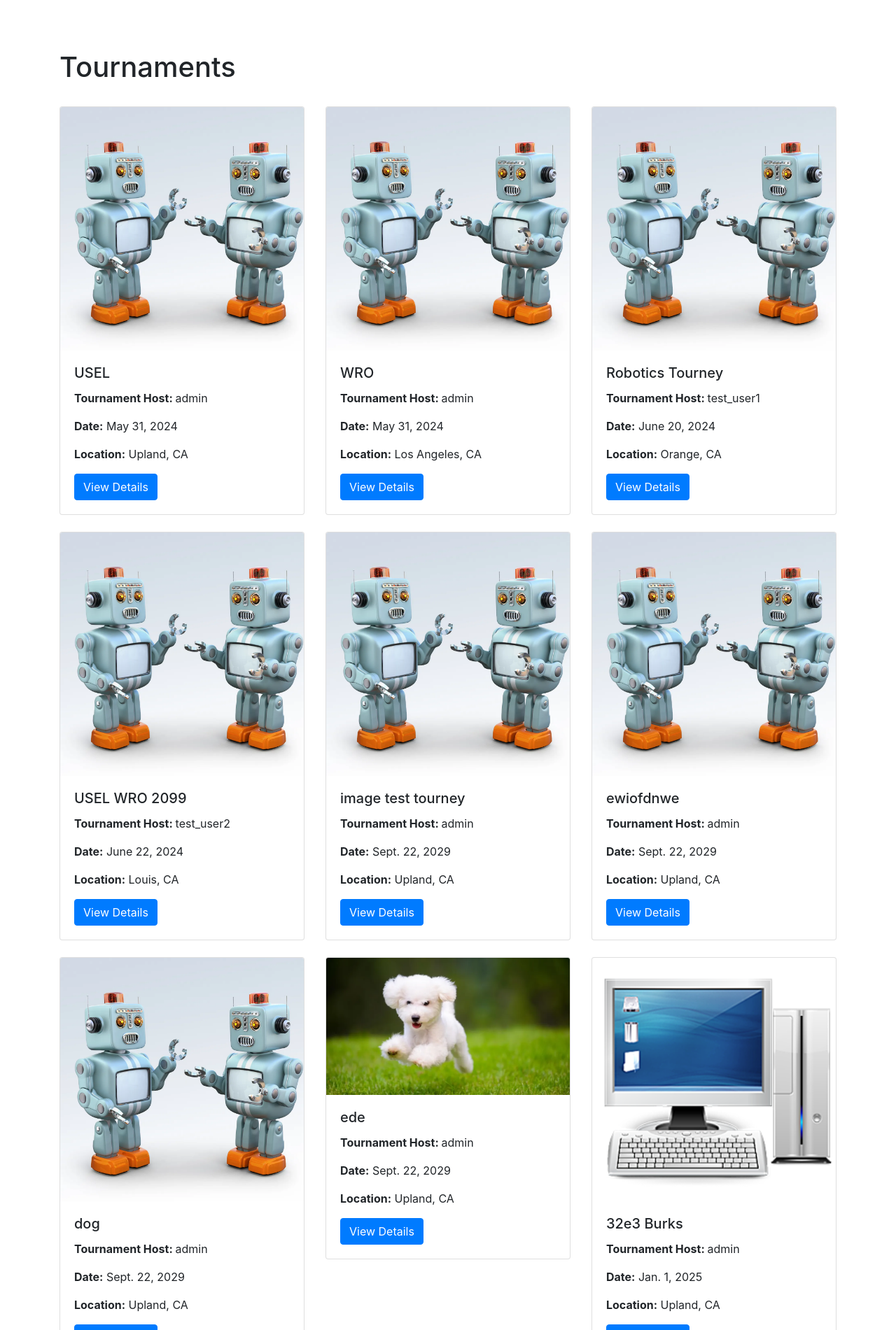
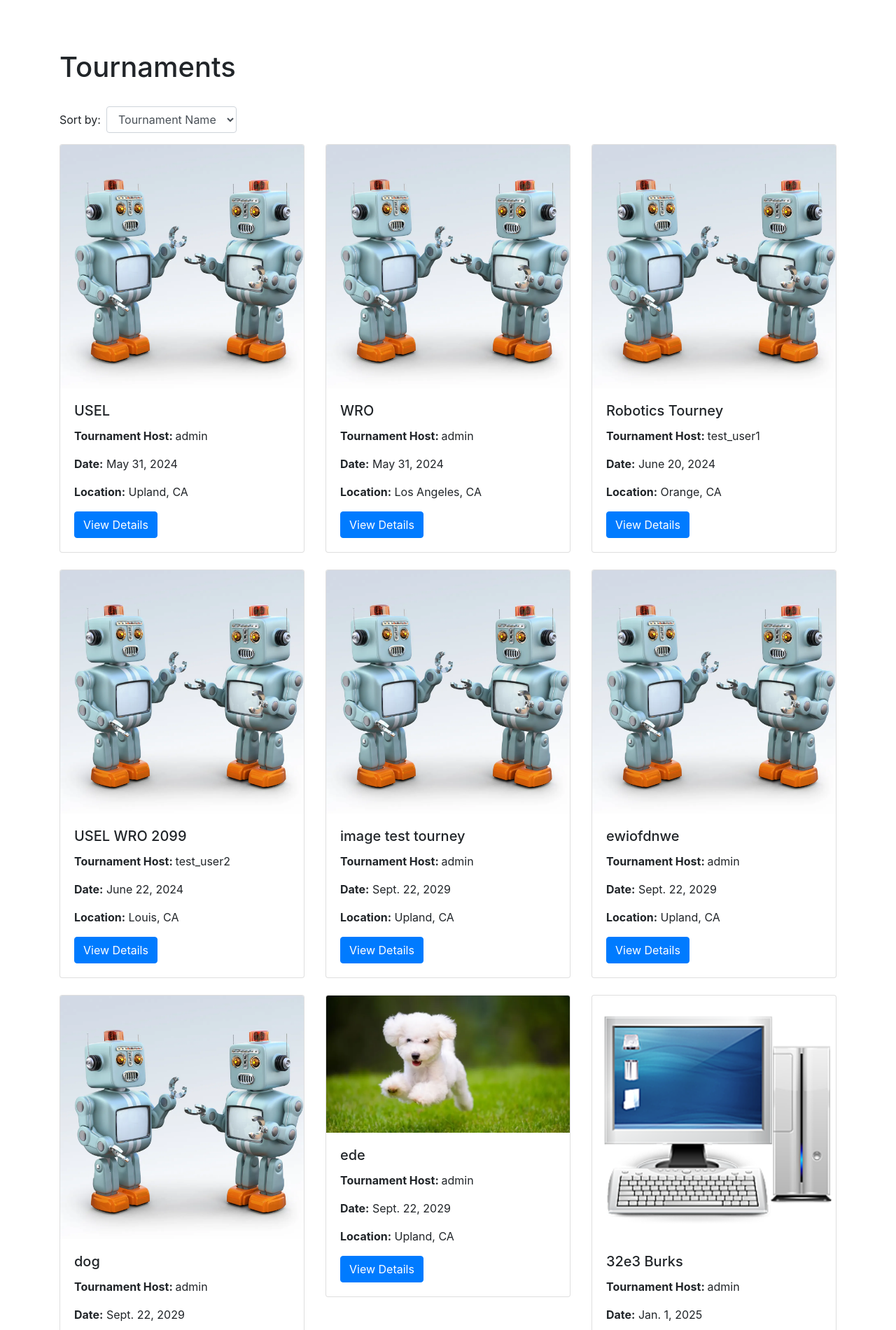
Before and after one commit to nigel-otieno/USEL-Tournament, a Django app: page /tournaments/ in a window 1280 px wide. Shown: the part 56-1957 px from the top of the page at 70% size. Run offline with Django 5.2, Linux system fonts and the light colour scheme; data comes from the database, SQL or seed files in the repository; some libraries are stand-ins or nearby versions.

Commit message:
Fix SortBy on Tournaments page, Added dynamic timescore render on tournamentsDetail

```diff
--- a/tournament/tournament_app/templates/tournaments.html
+++ b/tournament/tournament_app/templates/tournaments.html
@@ -11,9 +11,18 @@
     </div>
     {% endif %}
 </div>
-<div class="row">
+<div class="form-inline mb-3">
+    <label for="sort" class="mr-2">Sort by:</label>
+    <select id="sort" class="form-control mr-2" onchange="sortTournaments()">
+        <option value="name">Tournament Name</option>
+        <option value="date">Date</option>
+        <option value="host">HostName</option>
+    </select>
+</div>
+
+<div class="row" id="tournament-container">
     {% for tournament in tournaments %}
-    <div class="col-md-4 mb-4">
+    <div class="col-md-4 mb-4 tournament-card" data-name="{{ tournament.name }}" data-date="{{ tournament.date }}" data-host="{{ tournament.created_by }}">
         <div class="card">
             {% if tournament.image %}
                 <img src="{{ tournament.image.url }}" class="card-img-top" alt="{{ tournament.name }}">
@@ -31,4 +40,30 @@
     </div>
     {% endfor %}
 </div>
+<script>
+    function sortTournaments() {
+        const container = document.getElementById('tournament-container');
+        const cards = Array.from(container.getElementsByClassName('tournament-card'));
+        const sortBy = document.getElementById('sort').value;
+
+        cards.sort((a, b) => {
+            let aValue, bValue;
+            if (sortBy === 'date') {
+                aValue = new Date(a.getAttribute('data-date'));
+                bValue = new Date(b.getAttribute('data-date'));
+            } else if (sortBy === 'name') {
+                aValue = a.getAttribute('data-name').toLowerCase();
+                bValue = b.getAttribute('data-name').toLowerCase();
+            } else if (sortBy === 'host') {
+                aValue = a.getAttribute('data-host').toLowerCase();
+                bValue = b.getAttribute('data-host').toLowerCase();
+            }
+            if (aValue < bValue) return -1;
+            if (aValue > bValue) return 1;
+            return 0;
+        });
+
+        cards.forEach(card => container.appendChild(card));
+    }
+    </script>
 {% endblock %}
--- a/tournament/tournament_app/views.py
+++ b/tournament/tournament_app/views.py
@@ -240,11 +240,31 @@ class TournamentDetailView(DetailView):
         context = super().get_context_data(**kwargs)
         tournament = self.get_object()
         game_mode = None
+        #use to pass through details and render table client side in TournamentDetails
+        game_mode_details = {}                              #use to pass through details and render table client side in TournamentDetails
 
         if tournament.game_mode_type and tournament.game_mode_id:
             game_mode = tournament.game_mode_type.get_object_for_this_type(id=tournament.game_mode_id)
+        if isinstance(game_mode, TimeBasedGameMode):
+            game_mode_details = {
+                'type': 'TimeBased',
+                'rounds': game_mode.rounds,
+                'time_score': game_mode.time_score
+            }
+        elif isinstance(game_mode, ScoreBasedGameMode):
+            game_mode_details = {
+                'type': 'ScoreBased',
+                'rounds': game_mode.rounds
+            }
+        elif isinstance(game_mode, HybridGameMode):
+            game_mode_details = {
+                'type': 'Hybrid',
+                'rounds': game_mode.rounds,
+                'time_score': game_mode.time_score
+            }
 
         context['game_mode'] = game_mode
+        context['game_mode_details'] = game_mode_details
         return context
 
 class TeamDetailView(DetailView):
```
Also changed, not shown: tournament/tournament_app/templates/tournament_detail.html (+10 -4 lines).
